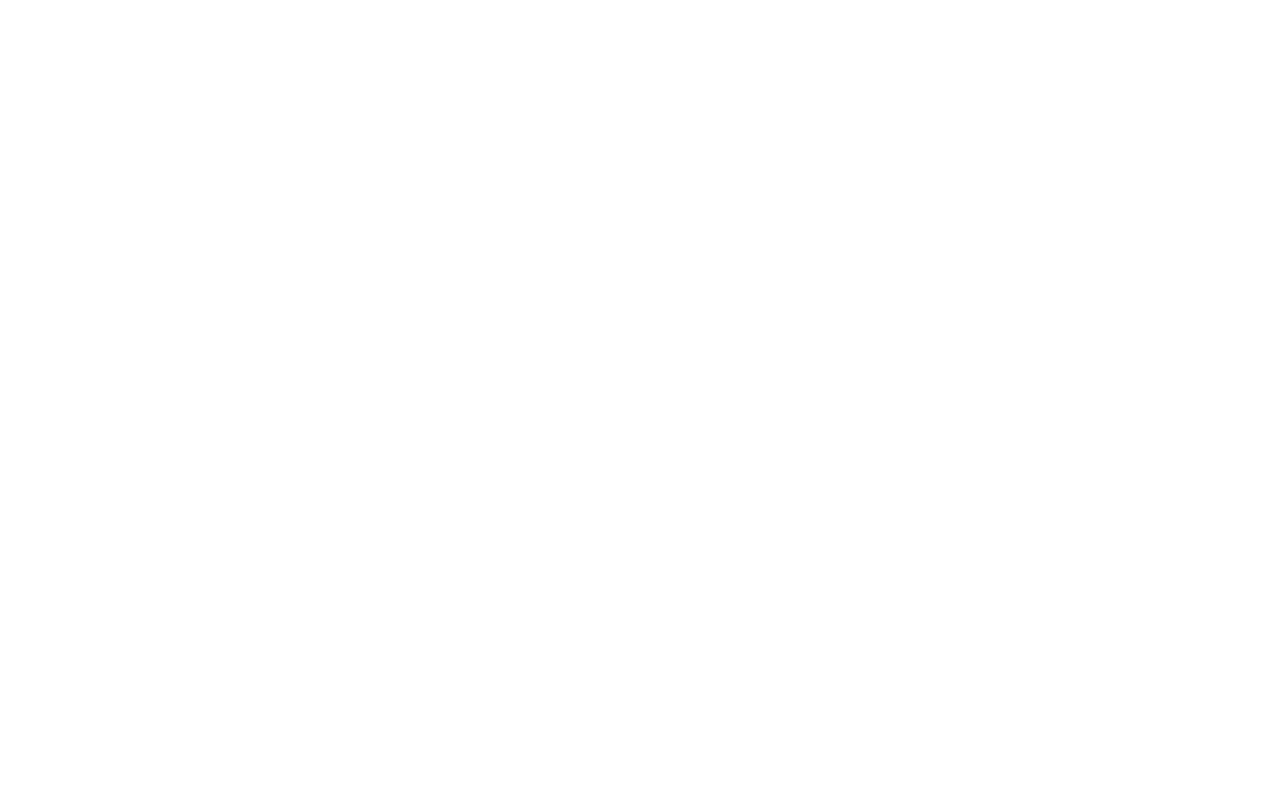
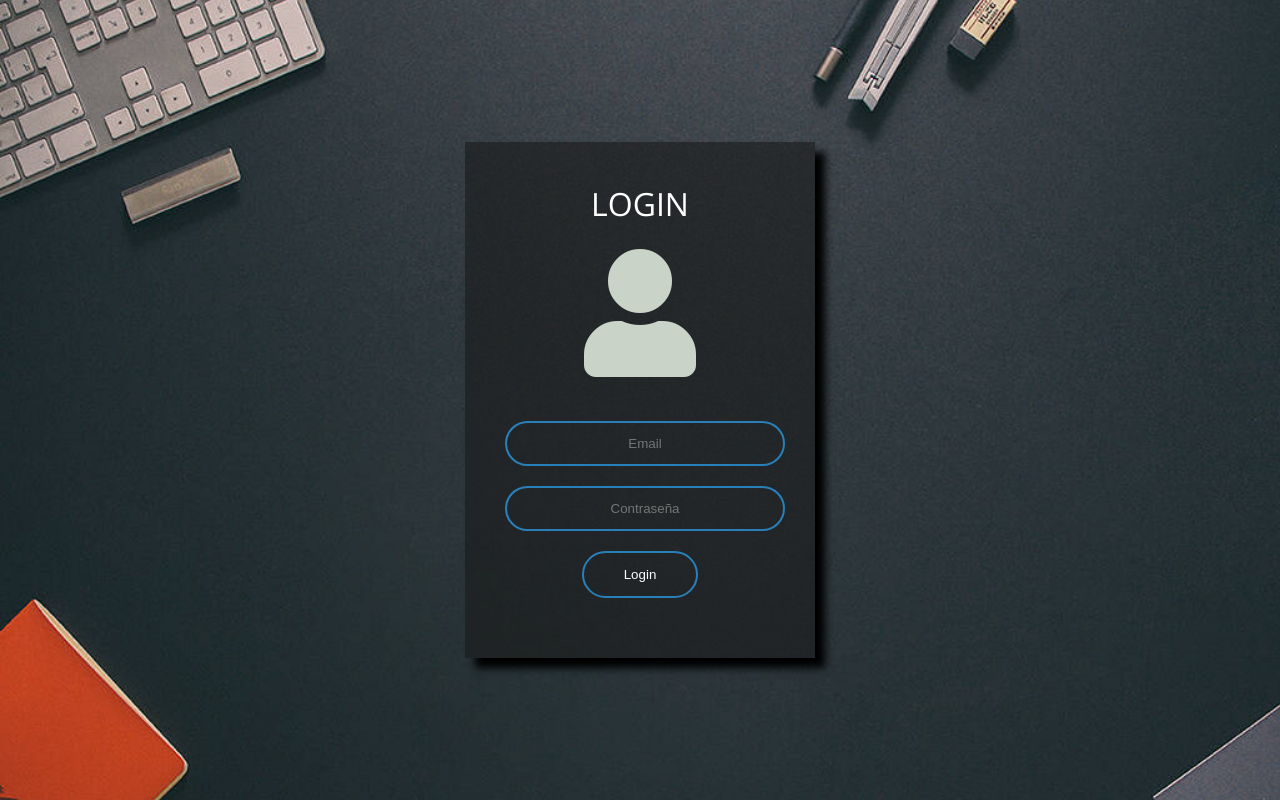
Before and after one commit to Rivera09/control-inventario, a React (Create React App) app in the folder client/: page /login in a window 1280 px wide. Built offline with nearby package versions, Linux system fonts and the light colour scheme.

Commit message:
-Creado landing page. -Creado login.

```diff
--- a/client/package.json
+++ b/client/package.json
@@ -8,6 +8,7 @@
     "@testing-library/user-event": "^7.2.1",
     "react": "^16.13.1",
     "react-dom": "^16.13.1",
+    "react-router-dom": "^5.2.0",
     "react-scripts": "3.4.1"
   },
   "scripts": {
--- a/client/public/index.html
+++ b/client/public/index.html
@@ -2,6 +2,7 @@
 <html lang="en">
   <head>
     <meta charset="utf-8" />
+    <link rel="stylesheet" href="https://cdnjs.cloudflare.com/ajax/libs/font-awesome/5.13.0/css/all.min.css" integrity="sha256-h20CPZ0QyXlBuAw7A+KluUYx/3pK+c7lYEpqLTlxjYQ=" crossorigin="anonymous" />
     <link rel="icon" href="%PUBLIC_URL%/favicon.ico" />
     <meta name="viewport" content="width=device-width, initial-scale=1" />
     <meta name="theme-color" content="#000000" />
--- a/client/src/App.css
+++ b/client/src/App.css
@@ -0,0 +1,138 @@
+@import url('https://fonts.googleapis.com/css2?family=Open+Sans:wght@300;400;700&display=swap');
+
+:root {
+  --primary-color: #2980b9;
+  --secundary-color: #00b894;
+  --font-color: white;
+}
+
+* {
+  margin: 0;
+  padding: 0;
+  box-sizing: border-box;
+}
+
+body {
+  color: white;
+  font-family: 'Open Sans', sans-serif;
+}
+/* Utilities */
+.fw-300{
+  font-weight: 300;
+}
+
+.fw-400{
+  font-weight: 400;
+}
+.fw-700{
+  font-weight: 700;
+}
+
+/* Landing page */
+.landing {
+  background: url("./img/landing.jpg") no-repeat center center/cover;
+  height: 100vh;
+}
+
+.landing-container {
+  display: flex;
+  flex-direction: column;
+  justify-content: center;
+  align-items: center;
+  height: 100%;
+}
+
+.landing-btn {
+  padding: 4px 40px;
+  background: none;
+  color: var(--font-color);
+  border: 3px solid var(--primary-color);
+  border-radius: 1.8rem;
+  transition: 0.2s;
+  font-size: 1.2em;
+  text-decoration: none;
+  text-align: center;
+  margin-top: 2rem !important;
+  outline: none;
+}
+
+
+.landing-btn:hover {
+  background-color: var(--primary-color);
+  color: var(--font-color);
+}
+
+.landing-element {
+  margin-top: 1rem;
+}
+
+.landing h1 {
+  font-size: 5rem;
+}
+
+.landing p {
+  font-size: 2em;
+}
+
+/* Login */
+.login-container{
+  height: 100vh;
+  background: url('./img/landing.jpg') no-repeat center center/cover;
+}
+.user-icon{
+  color: #CAD3C8;
+  margin: 1.5rem 0;
+  font-size: 8rem;
+}
+.box{
+  width: 350px;
+  padding: 40px;
+  position: absolute;
+  top: 50%;
+  left: 50%;
+  transform: translate(-50%,-50%);
+  background: #19191999;
+  text-align: center;
+  box-shadow: 10px 10px 8px black;
+}
+.box h1{
+  color: var(--font-color);
+  text-transform: uppercase;
+}
+
+.box input{
+  border: 2px solid var(--primary-color);
+  background: none;
+  display: block;
+  margin: 20px auto;
+  text-align: center;
+  padding: 13px 10px;
+  width: 280px;
+  outline: none;
+  color: var(--font-color);
+  border-radius: 24px;
+  transition: .25s;
+}
+
+.box input:focus{
+  /* width: 280px; */
+  border-color: var(--secundary-color);
+}
+
+.box button{
+  background: none;
+  display: block;
+  margin: 20px auto;
+  text-align: center;
+  border: 2px solid var(--primary-color);
+  padding: 14px 40px;
+  outline: none;
+  color: white;
+  border-radius: 24px;
+  cursor: pointer;
+  transition: .2s;
+}
+
+.box button:hover{
+  background: var(--primary-color);
+}
--- a/client/src/App.js
+++ b/client/src/App.js
@@ -1,10 +1,17 @@
-import React from 'react';
-import './App.css';
+import React from "react";
+import { BrowserRouter as Router, Route } from "react-router-dom";
+import "./App.css";
+import Landing from "./components/layout/Landing";
+import Login from './components/login/Login';
 
 function App() {
   return (
-    <div className="App">
-    </div>
+    <Router>
+      <div className="App">
+        <Route exact path="/" component={Landing} />
+        <Route exact path="/login" component={Login} />
+      </div>
+    </Router>
   );
 }
 
--- /dev/null
+++ b/client/src/components/layout/Landing.jsx
@@ -0,0 +1,17 @@
+import React from "react";
+import {Link} from 'react-router-dom';
+
+const Landing = () => {
+  return (
+    <div className="landing">
+      <main className="landing-container">
+        <h1 className="landing-element">INVENTARIO</h1>
+        <p className="landing-element fw-300">Controla todo en un mismo lugar.</p>
+        <Link className="landing-element landing-btn fw-300" to='/login'>Login</Link>
+      </main>
+    </div>
+  );
+};
+
+
+export default Landing;
--- /dev/null
+++ b/client/src/components/login/Login.jsx
@@ -0,0 +1,17 @@
+import React from 'react'
+
+const Login = () => {
+    return (
+        <div className="login-container">
+            <form className="box">
+                <h1 className="fw-400">Login</h1>
+                <i className="fas fa-user user-icon"></i>
+                <input type="email" name="" placeholder="Email"/>
+                <input type="password" name="" placeholder="Contraseña"/>
+                <button type="submit">Login</button>
+            </form>
+        </div>
+    )
+}
+
+export default Login;
```
Also changed, not shown: client/src/img/landing.jpg (added).
